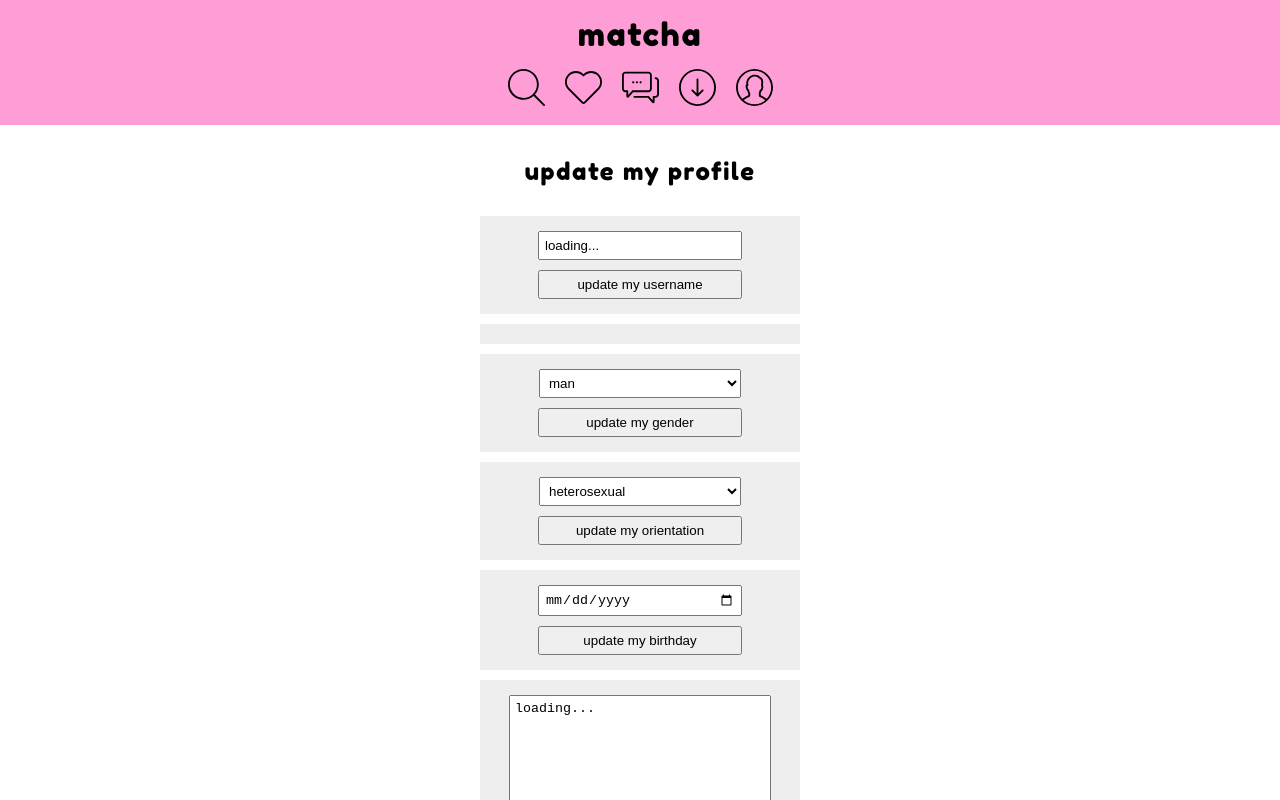
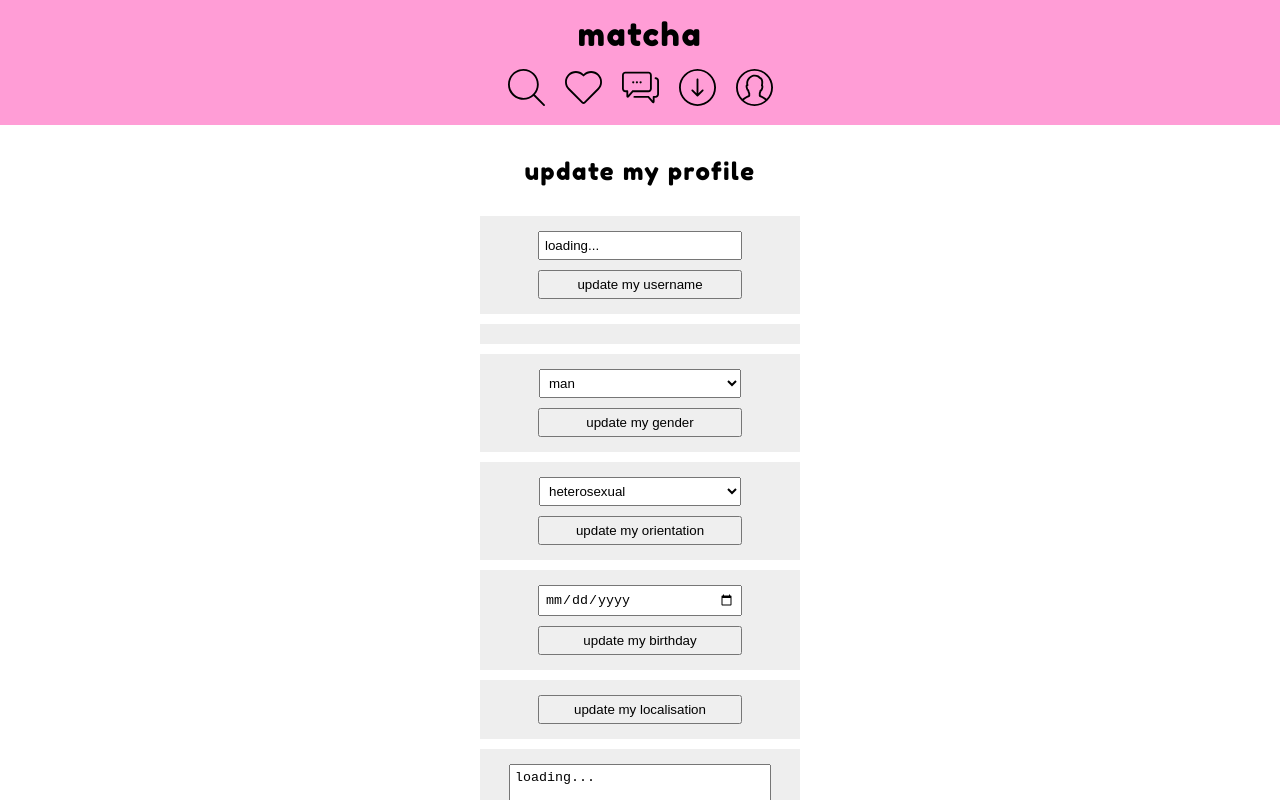
Before and after one commit to trixky/matcha, a React (Create React App) app in the folder client/: page /updateProfile in a window 1280 px wide. Shown: the top 800 px of the page. Built offline with nearby package versions, Linux system fonts and the light colour scheme; no server answers.

Commit message:
move the localisation updater

```diff
--- a/client/src/App.js
+++ b/client/src/App.js
@@ -46,28 +46,7 @@ class App extends Component {
 	}
 
 	componentDidMount() {
-		if ("geolocation" in navigator) {
-			navigator.geolocation.getCurrentPosition(function (position) {
-				console.log("Latitude is :", position.coords.latitude);
-				console.log("Longitude is :", position.coords.longitude);
 
-				const body = {
-					user: {
-						latitude: position.coords.latitude,
-						longitude: position.coords.longitude
-					}
-				}
-				const requestOptions = {
-					method: 'PUT',
-					headers: {
-						'Accept': 'application/json',
-						'Content-Type': 'application/json',
-					},
-					body: JSON.stringify(body)
-				};
-				fetch('/account/myprofile', requestOptions);
-			});
-		}
 	}
 
 	render() {
--- a/client/src/pages/update_profile/UpdateProfile.js
+++ b/client/src/pages/update_profile/UpdateProfile.js
@@ -5,6 +5,7 @@ import UpdateGallery from './components/UpdateGallery'
 import UpdateGender from './components/UpdateGender'
 import UpdateOrientation from './components/UpdateOrientation'
 import UpdateBirthday from './components/UpdateBirthday'
+import UpdateLocalisation from './components/UpdateLocalisation'
 import UpdateBio from './components/UpdateBio'
 import UpdateTags from './components/UpdateTags'
 
@@ -51,6 +52,7 @@ class UpdateProfile extends Component {
 				<UpdateGender data={this.state.data} />
 				<UpdateOrientation data={this.state.data} />
 				<UpdateBirthday data={this.state.data} />
+				<UpdateLocalisation />
 				<UpdateBio data={this.state.data} />
 				<UpdateTags data={this.state.data} />
 			</div>
--- /dev/null
+++ b/client/src/pages/update_profile/components/UpdateLocalisation.js
@@ -0,0 +1,47 @@
+import React, { Component } from 'react'
+
+import './UpdateLocalisation.css'
+
+class UpdateLocalisation extends Component {
+	constructor(props) {
+		super(props);
+
+		this.SubmitHandle = this.SubmitHandle.bind(this);
+	}
+
+	SubmitHandle(e) {
+		e.preventDefault();
+		if ("geolocation" in navigator) {
+			navigator.geolocation.getCurrentPosition(function (position) {
+				console.log("Latitude is :", position.coords.latitude);
+				console.log("Longitude is :", position.coords.longitude);
+
+				const body = {
+					user: {
+						latitude: position.coords.latitude,
+						longitude: position.coords.longitude
+					}
+				}
+				const requestOptions = {
+					method: 'PUT',
+					headers: {
+						'Accept': 'application/json',
+						'Content-Type': 'application/json',
+					},
+					body: JSON.stringify(body)
+				};
+				fetch('/account/myprofile', requestOptions);
+			});
+		}
+	}
+
+	render() {
+		return (
+			<form onSubmit={this.SubmitHandle}>
+				<input className='form-input auth-submit' type='submit' value={'update my localisation'} />
+			</form>
+		);
+	}
+}
+
+export default UpdateLocalisation;
```
Also changed, not shown: client/src/pages/update_profile/components/UpdateLocalisation.css (added), 1 other file (tests, documents, lock files or other folders).
